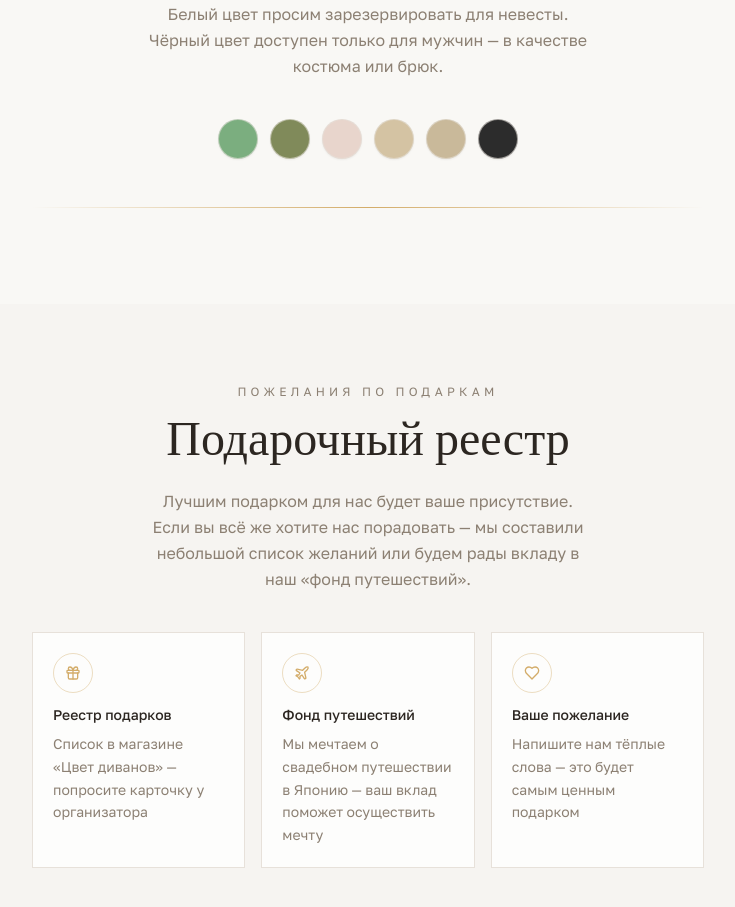
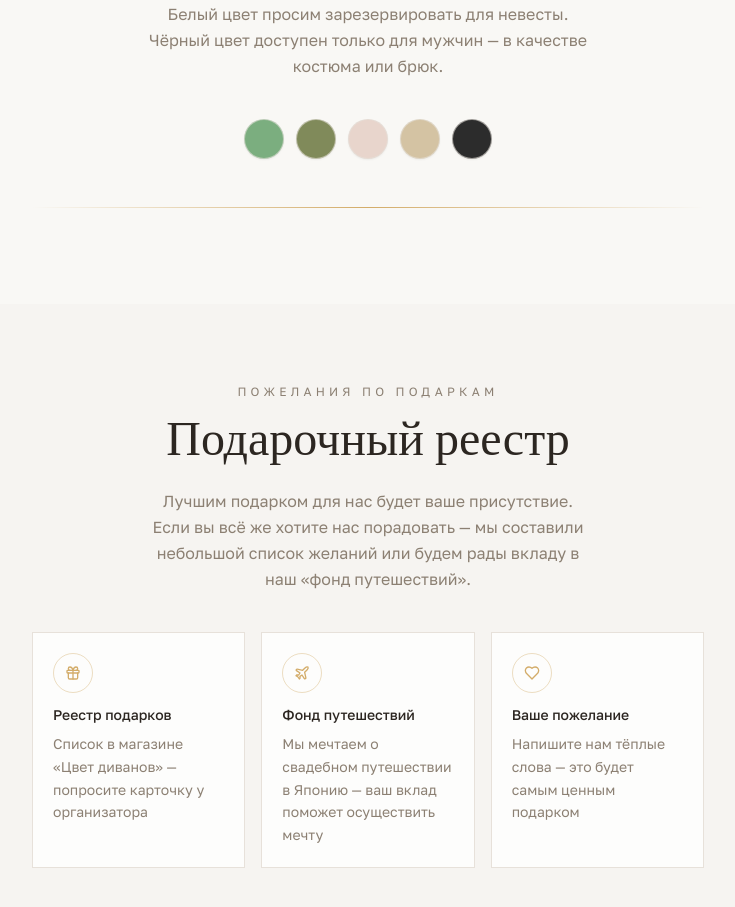
Before and after one commit to pr-poehali-dev/wedding-invitation-creation-36, a React (Vite) app: page / in a window 1280 px wide. Shown: the part 2068-2975 px from the top of the page, without its empty margins (272-1007 px from the left). Built offline with nearby package versions, Linux system fonts and the light colour scheme.

Commit message:
Remove beige color from palette

```diff
--- a/src/pages/Index.tsx
+++ b/src/pages/Index.tsx
@@ -137,7 +137,7 @@ const WeddingInvitation = () => {
           </p>
 
           <div className="flex justify-center gap-3">
-            {["#7BAE7F", "#808A5A", "#E8D5CC", "#D4C3A3", "#C9B99A", "#2C2C2C"].map((color, i) => (
+            {["#7BAE7F", "#808A5A", "#E8D5CC", "#D4C3A3", "#2C2C2C"].map((color, i) => (
               <div
                 key={i}
                 className="w-10 h-10 rounded-full border border-border/60 shadow-sm"
```
